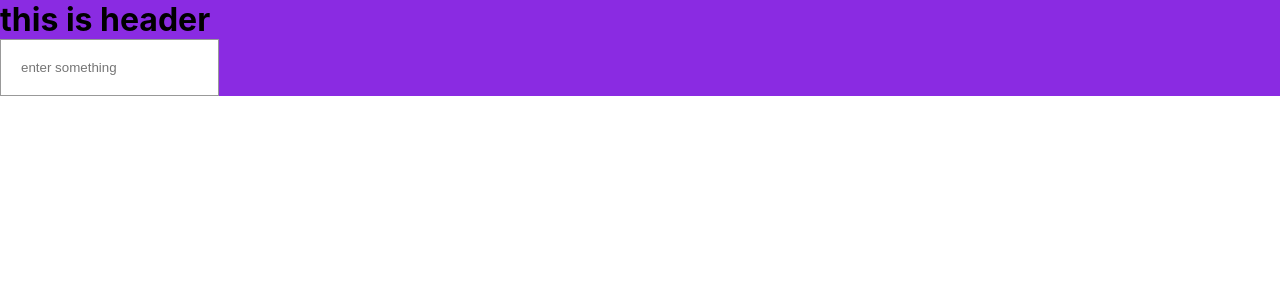
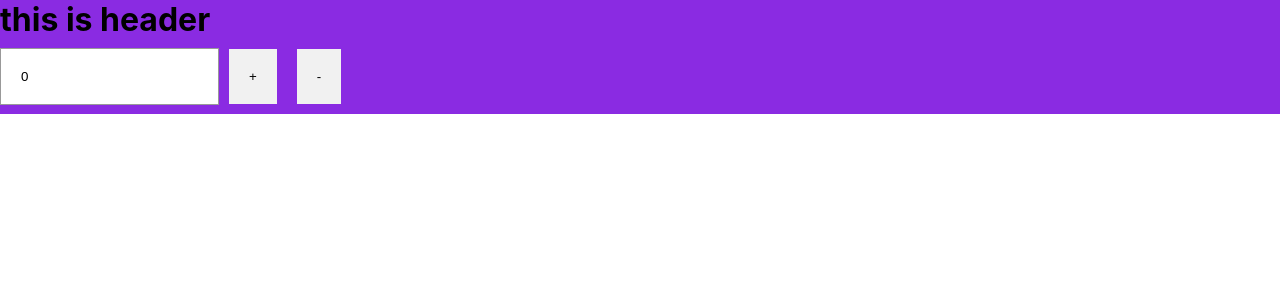
Before and after one commit to Shaikhatif17/ToDOList, a React (Create React App) app: page / in a window 1280 px wide. Shown: the top 300 px of the page. Built offline with nearby package versions, Linux system fonts and the light colour scheme.

Commit message:
increment and decrement button added

```diff
--- a/src/Components/Home.js
+++ b/src/Components/Home.js
@@ -1,19 +1,39 @@
-import React from "react";
+import React , {useState} from "react";
+
 
 const Home = () => {
-    let inputValue;
+    const [inputValue, setInputValue]= useState(0);
+
+const increment=()=>{
+setInputValue(inputValue + 1);
+};
+const decrement=()=>{
+    setInputValue( inputValue - 1);
+}
+
+    const btnStyle={
+        padding :"20px",
+        border: "none",
+        backgroundColor:"#f1f1f1",
+        margin:"10px"
+
+    }
+
 
   return (
     <div>
       <input
         style={{ padding: 20, border: "1px solid rgba(0,0,0,0.4)" }}
-        type="text"
+        type="number"
         placeholder="enter something"
-        onChange={(e)=>{
-          inputValue =e.target.value;
-          console.log(inputValue);
-        }}
+        value={inputValue}
+        readOnly
+
+
+
       />
+      <button style={btnStyle} onClick={increment}>+</button>
+      <button style={btnStyle} onClick={decrement}>-</button>
     </div>
   );
 };
```
